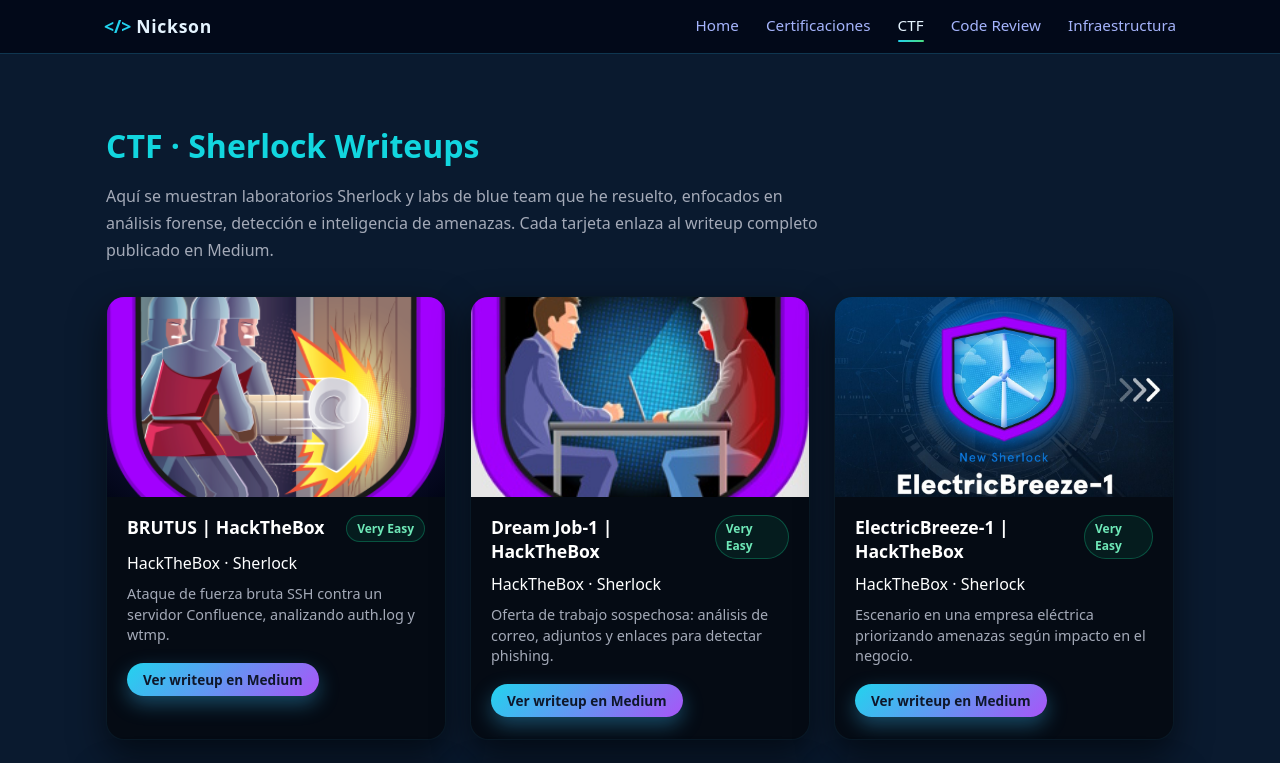
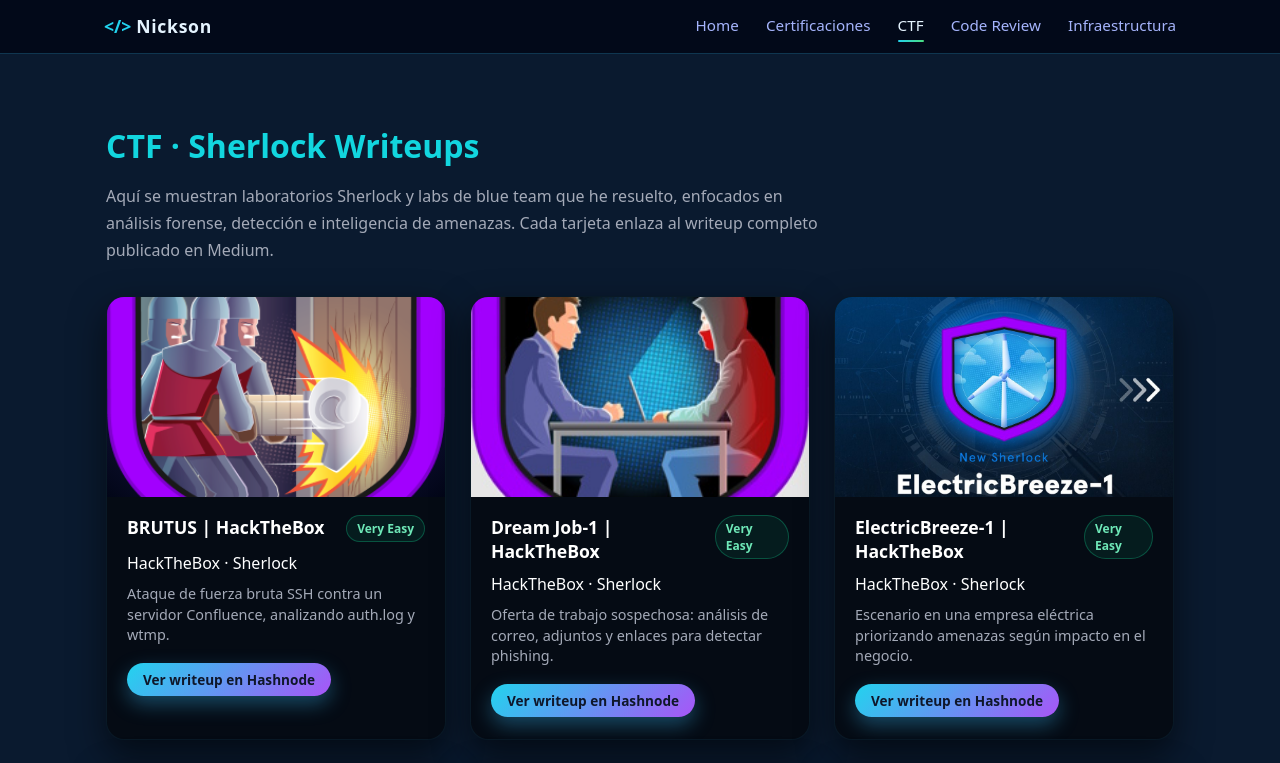
Before and after one commit to Nickson14/Nickson14.github.io, a React (Vite) app: page /ctf in a window 1280 px wide. Shown: the top 763 px of the page. Built offline with nearby package versions, Linux system fonts and the light colour scheme.

Commit message:
Cambio de medium to hashnode

```diff
--- a/src/modules/ctf/CtfHome.jsx
+++ b/src/modules/ctf/CtfHome.jsx
@@ -26,7 +26,7 @@
             rel="noopener noreferrer"
             className="ctf-card-link"  // 👈 mantiene el background bonito
           >
-            Ver writeup en Medium
+            Ver writeup en Hashnode
           </a>
         )}
       </div>
--- a/src/modules/ctf/data/ctfDummyData.js
+++ b/src/modules/ctf/data/ctfDummyData.js
@@ -10,7 +10,7 @@
     summary:
       "Ataque de fuerza bruta SSH contra un servidor Confluence, analizando auth.log y wtmp.",
     mediumUrl:
-      "https://medium.com/@nicksondiazm/brutus-hackthebox-b70bc95a57b7",
+      "https://pruba.hashnode.dev/brutus-hackthebox",
   },
   {
     slug: "dream-job-1",
@@ -20,7 +20,7 @@
     thumbnail: "/ctfs/imagenes%20ctf/Dream job-1.jpg",
     summary:
       "Oferta de trabajo sospechosa: análisis de correo, adjuntos y enlaces para detectar phishing.",
-    mediumUrl: "https://medium.com/@nicksondiazm/dream-job-1-hackthebox-b280ed359b40",
+    mediumUrl: "https://pruba.hashnode.dev/dream-job-1-hackthebox",
   },
   {
     slug: "electricbreeze-1",
@@ -30,7 +30,7 @@
     thumbnail: "/ctfs/imagenes%20ctf/ElectricBreeze-1.jpg",
     summary:
       "Escenario en una empresa eléctrica priorizando amenazas según impacto en el negocio.",
-    mediumUrl: "https://medium.com/@nicksondiazm/electricbreeze-1-hackthebox-e3a0993bd4d8",
+    mediumUrl: "https://pruba.hashnode.dev/electricbreeze-1-hackthebox",
   },
   {
     slug: "operation-blackout-2025",
@@ -41,7 +41,7 @@
       "/ctfs/imagenes%20ctf/Operation Blacout 2025 Phatom Check.jpeg",
     summary:
       "Campaña que simula un apagón masivo: separar ruido de amenazas técnicas reales.",
-    mediumUrl: "https://medium.com/@nicksondiazm/operation-blackout-2025-phantom-check-ab9432025cac",
+    mediumUrl: "https://pruba.hashnode.dev/operation-blackout-2025-phantom-check",
   },
 
 
@@ -53,7 +53,7 @@
     thumbnail: "/ctfs/imagenes%20ctf/Phishnet.png",
     summary:
       "Campaña de phishing al equipo de contabilidad analizando contenido y cabeceras de correo.",
-    mediumUrl: "https://medium.com/@nicksondiazm/phishnet-hackthebox-69d0342ed392",
+    mediumUrl: "https://pruba.hashnode.dev/phishnet-hackthebox",
   },
   {
     slug: "reaper",
@@ -64,7 +64,7 @@
     summary:
       "Reconstrucción de un ataque combinando PCAP y logs para entender los pasos del atacante.",
     mediumUrl:
-      "https://medium.com/@nicksondiazm/reaper-hackthebox-60adc97c1b4b",
+      "https://pruba.hashnode.dev/reaper-hackthebox",
   },
   {
     slug: "smartypants",
@@ -74,7 +74,7 @@
     thumbnail: "/ctfs/imagenes%20ctf/smartypants.png",
     summary:
       "Priorizar alertas de endpoint para detectar qué host está realmente comprometido.",
-    mediumUrl: "https://medium.com/@nicksondiazm/smartypants-hackthebox-261d07a81be1",
+    mediumUrl: "https://pruba.hashnode.dev/smartypants-hackthebox",
   },
   {
     slug: "ufo-1",
@@ -84,7 +84,7 @@
     thumbnail: "/ctfs/imagenes%20ctf/UFO-1.png",
     summary:
       "Inteligencia de amenazas sobre Sandworm usando MITRE ATT&CK para mapear TTPs.",
-    mediumUrl: "https://medium.com/@nicksondiazm/ufo-1-hackthebox-bc488ffef28d",
+    mediumUrl: "https://pruba.hashnode.dev/ufo-1-hackthebox",
   },
 
   {
@@ -95,7 +95,7 @@
     thumbnail: "/ctfs/imagenes%20ctf/XML-RAT.jpeg",
     summary:
       "Inteligencia de amenazas sobre Sandworm usando MITRE ATT&CK para mapear TTPs.",
-    mediumUrl: "https://medium.com/@nicksondiazm/xml-rat-cyberdefenders-a91fcfbe9a08",
+    mediumUrl: "https://pruba.hashnode.dev/xml-rat-cyberdefenders",
   },
   {
    slug: "Campfire-1",
@@ -105,7 +105,7 @@
     thumbnail: "/ctfs/imagenes%20ctf/Campfire-1.jpeg",
     summary:
       "Este sherlock nos sumerge en el ataque realizado a un active directory mediante la explotacion de una vulnerabilidad de kerberos.",
-    mediumUrl: "https://medium.com/@nicksondiazm/campfire-1-hackthebox-5d89e5759c6d",
+    mediumUrl: "https://pruba.hashnode.dev/campfire-1-hackthebox",
   },
     {
    slug: "Campfire-2",
@@ -115,7 +115,7 @@
     thumbnail: "/ctfs/imagenes%20ctf/Campfire-2.jpeg",
     summary:
       "Este sherlock es la continuacion del anterior, este nos ayuda a entender como se llevo a cabo el ataque a un active directory con el tipo de ataque ASREP Roasting.",
-    mediumUrl: "https://medium.com/@nicksondiazm/crownjewel-2-hack-the-box-beaf64618f6a?postPublishedType=repub",
+    mediumUrl: "https://pruba.hashnode.dev/campfire-2-hack-the-box",
   },
     {
    slug: "Noxius",
@@ -125,7 +125,7 @@
     thumbnail: "/ctfs/imagenes%20ctf/Noxious.png",
     summary:
       "Análisis de un ataque LLMNR poisoning en Active Directory usando PCAP, evidencia NTLM y recomendaciones de mitigación.",
-    mediumUrl: "https://medium.com/@nicksondiazm/noxious-hack-the-box-ctf-d48af7a7a0e5?postPublishedType=initial",
+    mediumUrl: "https://pruba.hashnode.dev/noxious-hack-the-box-ctf",
   },
    {
    slug: "Alert-lestDefend",
@@ -135,7 +135,7 @@
     thumbnail: "/ctfs/imagenes%20ctf/alert-320.png",
     summary:
       "A critical zero-day vulnerability named ToolShell (CVE-2025–53770) has been discovered in on-premises SharePoint Server deployments",
-    mediumUrl: "https://medium.com/@nicksondiazm/a-critical-zero-day-vulnerability-named-toolshell-cve-2025-53770-has-been-discovered-in-7e6042061f2c",
+    mediumUrl: "https://pruba.hashnode.dev/a-critical-zero-day-vulnerability-named-toolshell-cve-202553770-lestdefend",
   },
 
 
@@ -147,18 +147,18 @@
     thumbnail: "/ctfs/imagenes%20ctf/SOC164.png",
     summary:
       "A critical zero-day vulnerability named ToolShell (CVE-2025–53770) has been discovered in on-premises SharePoint Server deployments",
-    mediumUrl: "Today we’re going to investigate a lestDefent’s alert, trying to response the correct format.",
-  },
+    mediumUrl: "https://hashnode.com/edit/cmly2z3zr000728jzey64eblg",
+    },
 
  {
    slug: "Shiba",
-    title: "SOC164 | LestDefend",
+    title: "SHiba | Blueteamlabs",
     difficulty: "Easy",
     platform: "BlueTeamLabs · CTF",
     thumbnail: "/ctfs/imagenes%20ctf/Shiba.png",
     summary:
       "This challenge we need to response a cybersecurity incident, using different tools for get more information about it.",
-    mediumUrl: "https://medium.com/@nicksondiazm/shiba-insider-blue-team-labs-6f0ab13b50e5",
+    mediumUrl: "https://pruba.hashnode.dev/shiba-insider-blue-team-labs",
   },
  {
    slug: "Pishing",
@@ -168,7 +168,7 @@
     thumbnail: "/ctfs/imagenes%20ctf/pishing.png",
     summary:
       "A critical zero-day vulnerability named ToolShell (CVE-2025–53770) has been discovered in on-premises SharePoint Server deployments",
-    mediumUrl: "https://medium.com/@nicksondiazm/a-critical-zero-day-vulnerability-named-toolshell-cve-2025-53770-has-been-discovered-in-7e6042061f2c",
+    mediumUrl: "https://pruba.hashnode.dev/pishing-analysis-blue-team-labs",
   },
  {
    slug: "Alert-lestDefend3",
@@ -178,7 +178,7 @@
     thumbnail: "/ctfs/imagenes%20ctf/soc163.png",
     summary:
       "Today we’re going to do an alert abut Lolbin we did a similiar alert before but now we have more knowledge and I think that It’ll be easy to do.",
-    mediumUrl: "https://medium.com/@nicksondiazm/soc163-suspicious-certutil-exe-usage-lestdefend-4578d5d4ecee",
+    mediumUrl: "https://pruba.hashnode.dev/soc163-suspicious-certutilexe-usage-lestdefend",
   },
 
 ];
--- a/src/modules/infra/InfraCard.jsx
+++ b/src/modules/infra/InfraCard.jsx
@@ -21,7 +21,7 @@
           className="infra-card-link"
           target="_blank"
         >
-          Ver writeup en Medium
+          Ver writeup en Hashnode
         </a>
       </div>
     </article>
--- a/src/modules/infra/data/infraDummy.js
+++ b/src/modules/infra/data/infraDummy.js
@@ -9,7 +9,7 @@
     image: "/Redes/LAB-1.png",
     summary:
       "Configuarion Basica de red, con dispositivos cisco.",
-    link: "https://medium.com/@nicksondiazm/1-4-7-packet-tracer-configure-router-interfaces-es-xl-cisco-packet-tracer-cf4163b36cb2",
+    link: "https://nickson-infraestructure.hashnode.dev/147-packet-tracer-configure-router-interfaceses-xl-cisco-packet-tracer",
   },
 {
   id: "Configuarion-de-Vlan",
@@ -19,7 +19,7 @@
     image: "/Redes/LAB-2.png",
     summary:
       "Laboratorio para configurar un router, dos switches y las PCs, asignando IPs y ajustes básicos para lograr comunicación entre todas las redes.",
-    link: "https://medium.com/@nicksondiazm/1-6-1-packet-tracer-implement-a-small-network-es-xl-cisco-packet-tracert-268e3a9de600?postPublishedType=initial",
+    link: "https://nickson-infraestructure.hashnode.dev/161-packet-tracer-implement-a-small-networkes-xl-cisco-packet-tracert",
   },
   {
     id: "Basic-topology-configuration",
@@ -29,8 +29,8 @@
       image: "/Redes/LAB-3.png",
       summary:
     "Configuracion basica en el modo de router fisico, asignando IPs y ajustes basicos para lograr comunicacion entre todas las redes.",
-      link: "https://medium.com/@nicksondiazm/1-6-2-packet-tracer-configure-basic-router-settings-physical-mode-es-xl-cisco-packet-tracert-97a22a47c5f1?postPublishedType=initial",
- },
+      link: "https://nickson-infraestructure.hashnode.dev/162-packet-tracer-configure-basic-router-settings-physical-modees-xl-cisco-packet-tracert",
+  },
   {
     id: "Vlans-Configuration",
     title: "3.3.12-packet-tracer---vlan-configuration_es-XL",
@@ -60,8 +60,8 @@
       image: "/Redes/LAB-5.png",
       summary:
     "Segmentación de red con VLANs, administración por VLAN 99 y enlace trunk entre switches en Packet Tracer.",
-      link: "https://medium.com/@nicksondiazm/4-5-1-packet-tracer-inter-vlan-routing-challenge-709fddb76b34?postPublishedType=initial",
- },
+      link: "https://nickson-infraestructure.hashnode.dev/451-packet-tracer-inter-vlan-routing-challenge",
+      },
 
  {
     id: "Etherchannel-Configurations",
@@ -71,7 +71,7 @@
       image: "/Redes/LAB-6.png",
       summary:
     "Configuración de DHCP en Cisco: Server + DHCP Relay (ip helper-address",
-      link: "https://medium.com/@nicksondiazm/6-3-4-packet-tracer-troubleshoot-etherchannel-9888523f9074?postPublishedType=initial",
+      link: "https://nickson-infraestructure.hashnode.dev/634-packet-tracer-troubleshoot-etherchannel",
  },
 
   {
@@ -82,7 +82,7 @@
       image: "/Redes/LAB-7.png",
       summary:
     "Configuración de DHCP en Cisco: Server + DHCP Relay (ip helper-address",
-      link: "https://medium.com/@nicksondiazm/7-4-1-packet-tracer-implement-dhcpv4-f605318ccef6",
+      link: "https://nickson-infraestructure.hashnode.dev/741-packet-tracer-implement-dhcpv4",
  },
 
   {
@@ -93,7 +93,7 @@
       image: "/Redes/LAB-8.png",
       summary:
     "En este laboratorio se configura HSRP versión 2 entre dos routers y se valida su funcionamiento con switches.",
-      link: "https://medium.com/@nicksondiazm/9-3-3-packet-tracer-hsrp-configuration-ce70201b1a0d?postPublishedType=initial",
+      link: "https://nickson-infraestructure.hashnode.dev/933-packet-tracer-hsrp-configuration",
  },
  {
     id: "Security-port",
@@ -103,7 +103,7 @@
       image: "/Redes/LAB-9.png",
       summary:
     "Configuracion de port-security en switch cisco",
-      link: "https://medium.com/@nicksondiazm/11-1-10-packet-tracer-implement-port-security-6ce86df75434?postPublishedType=initial",
+      link: "https://pruba.hashnode.dev/11110-packet-tracer-implement-port-security",
  },
  {
    id: "Security-configuration",
@@ -113,7 +113,7 @@
       image: "/Redes/LAB-10.png",
       summary:
     "Implementacion de seguridad  en una red de dispositivos cisco",
-      link: "https://medium.com/@nicksondiazm/11-6-1-packet-tracer-switch-security-configuration-13fde18c4cae?postPublishedType=initial",
+      link: "https://nickson-infraestructure.hashnode.dev/1161-packet-tracer-switch-security-configuration",
  },
   {
    id: "Security-configuration",
@@ -123,8 +123,7 @@
       image: "/Redes/LAB-11.png",
       summary:
     "Packet Tracer: How to Configure a Wireless Network (WR + AP) Step by Step",
-      link: "https://medium.com/@nicksondiazm/13-1-10-packet-tracer-configure-a-wireless-network-63602e825ab7",
+      link: "https://nickson-infraestructure.hashnode.dev/13110-packet-tracer-configure-a-wireless-network",
  },
 
-
 ];
```
